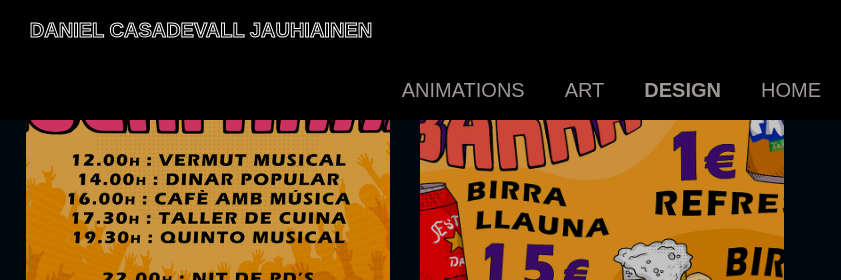
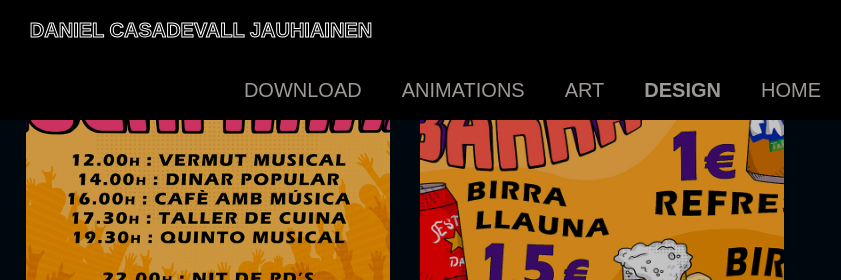
Before and after one commit to danicasjau/jauca, a plain HTML site: page posters.html in a window 1280 px wide. Shown: the top 280 px of the page, 439-1280 px from the left. Drawn offline with Linux system fonts and the light colour scheme.

Commit message:
Update posters.html

```diff
--- a/posters.html
+++ b/posters.html
@@ -17,6 +17,7 @@
         <a class="top_button active" onclick="redirect('posters.html')"> DESIGN </a>
         <a class="top_button" onclick="redirect('ilustracions.html')"> ART </a>
         <a class="top_button"  onclick="redirect('animacions.html')"> ANIMATIONS </a>
+        <a class="top_button"  onclick="redirect('download.html')"> DOWNLOAD </a>
     </topbar>
 
     <div id="project_container" class="project_container"></div>
```
